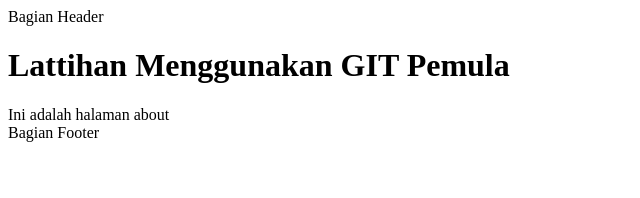
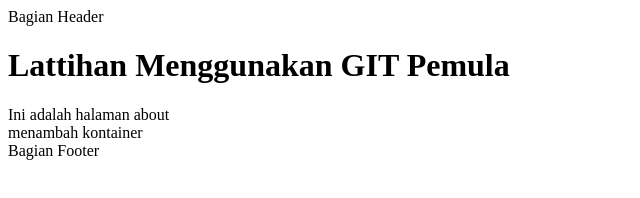
Before and after one commit to Syvee3/latihangit, a plain HTML site: page about.html in a window 1280 px wide. Shown: the whole page, without its empty margins (0-640 px from the left). Drawn offline with Linux system fonts and the light colour scheme.

Commit message:
menambah dif kontainer dulu

```diff
--- a/about.html
+++ b/about.html
@@ -11,6 +11,7 @@
     <h1>Lattihan Menggunakan GIT Pemula</h1>
     <div>Ini adalah halaman about</div>
 
+    <div>menambah kontainer</div>
     <footer>Bagian Footer</footer>
 </body>
 </html>
```
